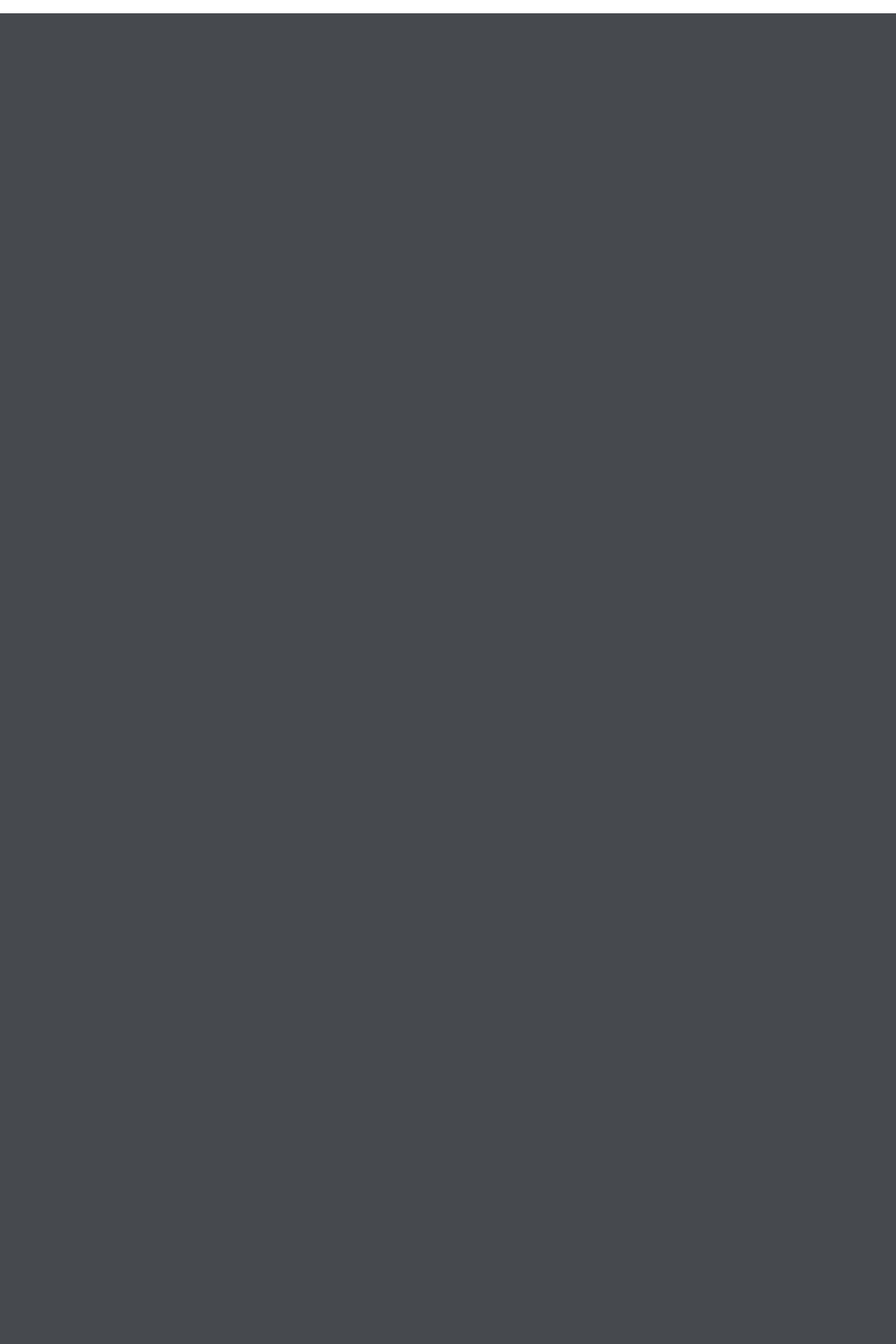
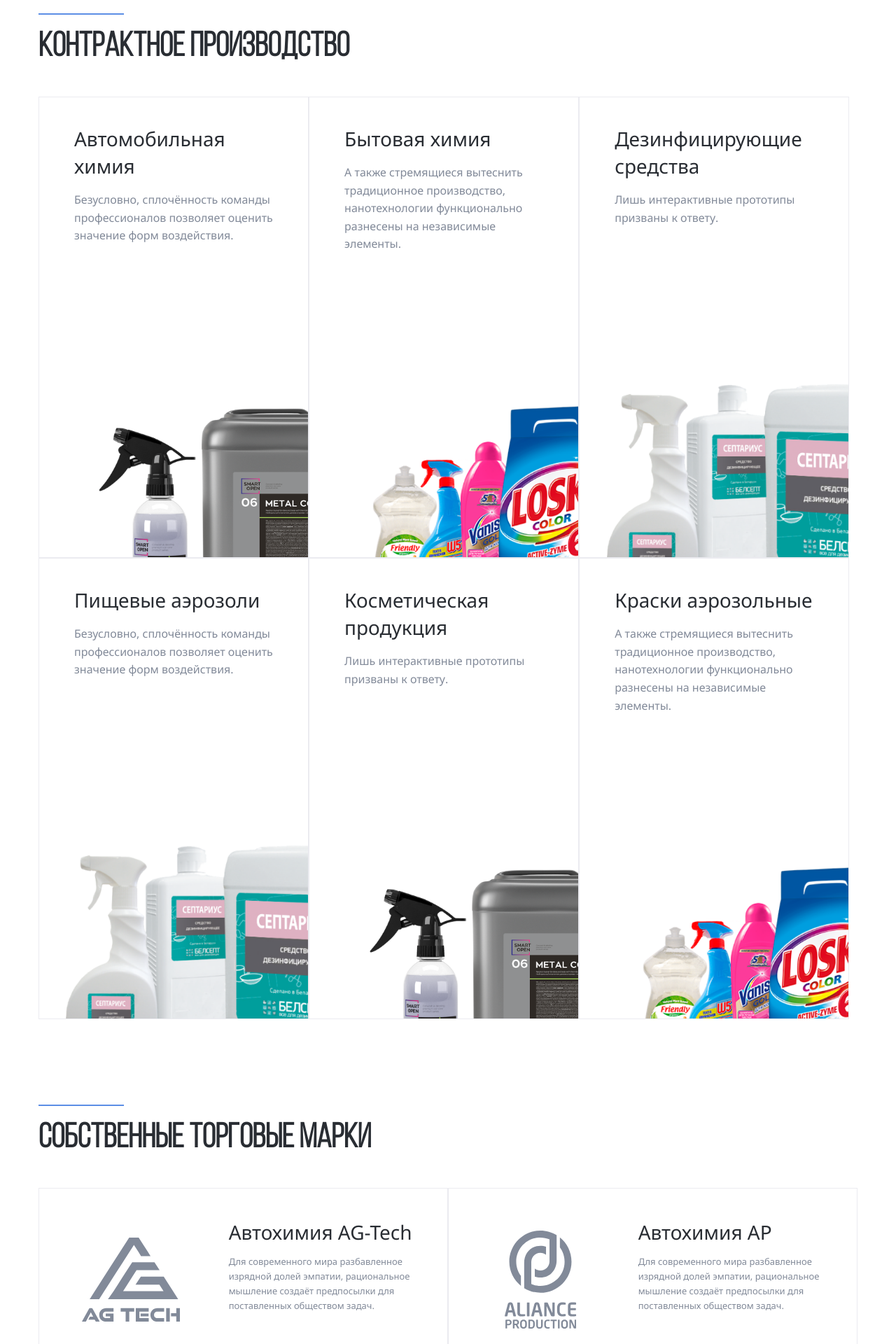
Before and after one commit to dmitrybratishkin/aliance-production, a PHP site: page / in a window 1280 px wide. Shown: the part 1400-3320 px from the top of the page at 70% size. Before the commit the page ends 1419 px from the top, so only its background shows below. Run offline with PHP 8.4, Linux system fonts and the light colour scheme.

Commit message:
add: production & trademark

```diff
--- a/css/style.css
+++ b/css/style.css
@@ -281,6 +303,101 @@ body {
     background: #5C8EE6;
     width: 2.5rem;
     margin-right: 1.25rem;
+    transition: width 0.2s;
+}
+.steps-link:hover:before {
+    width: 60px;
+}
+.cards {
+    display: flex;
+    flex-wrap: wrap;
+}
+.card {
+    text-decoration: none;
+    flex-basis: 33%;
+    border: 1px solid #ebebf0;
+    position: relative;
+    transition: border 0.2s;
+}
+.card:hover .card-title {
+    color: #5c8ee6;
+}
+.card:hover {
+    border-color: #5c8ee6;
+}
+.card-content {
+    padding: 40px 50px;
+}
+.card-title {
+    font-size: 28px;
+    font-weight: 400;
+    line-height: 140%;
+    color: #292D33;
+    margin-top: 0;
+    margin-bottom: 10px;
+    transition: color 0.2s;
+}
+.card-text {
+    font-size: 16px;
+    font-weight: 400;
+    line-height: 160%;
+    color: #828A99;
+    margin-bottom: 394px;
+}
+.card-image {
+    position: absolute;
+    max-width: 100%;
+    bottom: 0;
+    right: 0;
+    z-index: 0;
+    width: 90%;
+}
+.trademark-cards {
+    display: flex;
+}
+.trademark-card {
+    flex-basis: 50%;
+    text-decoration: none;
+    border: 1px solid #ebebf0;
+    transition: border 0.2s;
+    padding: 3.125rem;
+    display: grid;
+    grid-column-gap: 50px;
+    grid-template-columns: 180px 1fr;
+    grid-template-rows: auto 2fr;
+    grid-template-areas:
+        'logo title title'
+        'logo text text';
+}
+.trademark-logo {
+    grid-area: logo;
+    fill: #828a99;
+    width: 100%;
+}
+.trademark-card:hover .trademark-logo {
+    fill: #5c8ee6;
+}
+.trademark-title {
+    grid-area: title;
+    color: #292D33;
+    font-size: 28px;
+    font-weight: 400;
+    line-height: 160%;
+    margin: 0 0 .715rem;
+}
+.trademark-card:hover .trademark-title {
+    color: #5c8ee6;
+}
+.trademark-text {
+    grid-area: text;
+    margin: 0;
+    color: #828A99;
+    font-size: 1rem;
+    font-weight: 400;
+    line-height: 160%
+}
+.trademark-card:hover {
+    border-color: #5c8ee6;
 }
 @media (max-width: 91.25rem) {
     html {
--- a/index.html
+++ b/index.html
@@ -230,6 +230,78 @@
         </div>
         <!-- /.container -->
     </section>
+    <section class="section production">
+        <div class="container">
+            <div class="seporator"></div>
+            <h2 class="section-title">Контрактное производство</h2>
+            <div class="cards">
+                <a href="#" class="card">
+                    <div class="card-content">
+                        <h3 class="card-title">Автомобильная химия</h3>
+                        <p class="card-text">Безусловно, сплочённость команды профессионалов позволяет оценить значение форм воздействия.</p>
+                    </div>
+                    <img src="img/auto-him.png" alt="Автомобильная химия" class="card-image">
+                </a>
+                <a href="#" class="card">
+                    <div class="card-content">
+                        <h3 class="card-title">Бытовая химия</h3>
+                        <p class="card-text">А также стремящиеся вытеснить традиционное производство, нанотехнологии функционально разнесены на независимые элементы.</p>
+                    </div>
+                    <img src="img/him.png" alt="Бытовая химия" class="card-image">
+                </a>
+                <a href="#" class="card">
+                    <div class="card-content">
+                        <h3 class="card-title">Дезинфицирующие средства</h3>
+                        <p class="card-text">Лишь интерактивные прототипы призваны к ответу.</p>
+                    </div>
+                    <img src="img/dezinfect.png" alt="Дезинфицирующие средства" class="card-image">
+                </a>
+                <a href="#" class="card">
+                    <div class="card-content">
+                        <h3 class="card-title">Пищевые аэрозоли</h3>
+                        <p class="card-text">Безусловно, сплочённость команды профессионалов позволяет оценить значение форм воздействия.</p>
+                    </div>
+                    <img src="img/food.png" alt="Пищевые аэрозоли" class="card-image">
+                </a>
+                <a href="#" class="card">
+                    <div class="card-content">
+                        <h3 class="card-title">Косметическая продукция</h3>
+                        <p class="card-text">Лишь интерактивные прототипы призваны к ответу.</p>
+                    </div>
+                    <img src="img/household.png" alt="Косметическая продукция" class="card-image">
+                </a>
+                <a href="#" class="card">
+                    <div class="card-content">
+                        <h3 class="card-title">Краски аэрозольные</h3>
+                        <p class="card-text">А также стремящиеся вытеснить традиционное производство, нанотехнологии функционально разнесены на независимые элементы.</p>
+                    </div>
+                    <img src="img/colors.png" alt="Краски аэрозольные" class="card-image">
+                </a>
+            </div>
+        </div>
+    </section>
+    <section class="section section-trademark">
+        <div class="container">
+            <div class="seporator"></div>
+            <h2 class="section-title">Cобственные торговые марки</h2>
+            <div class="trademark-cards">
+                <a href="#" class="trademark-card">
+                    <svg class="trademark-logo" width="180" height="180">
+                        <use href="img/sprite.svg#AGTECH"></use>
+                    </svg>
+                        <h3 class="trademark-title">Автохимия AG-Tech</h3>
+                        <p class="trademark-text">Для современного мира разбавленное изрядной долей эмпатии, рациональное мышление создаёт предпосылки для поставленных обществом задач.</p>
+                </a>
+                <a href="#" class="trademark-card">
+                    <svg class="trademark-logo" width="180" height="180">
+                        <use href="img/sprite.svg#AP"></use>
+                    </svg>
+                        <h3 class="trademark-title">Автохимия AP</h3>
+                        <p class="trademark-text">Для современного мира разбавленное изрядной долей эмпатии, рациональное мышление создаёт предпосылки для поставленных обществом задач.</p>
+                </a>
+            </div>
+        </div>
+    </section>
     <script src="js/swiper-bundle.min.js"></script>
     <script src="js/main.js"></script>
 </body>
```
Also changed, not shown: other parts of css/style.css (+35 -0 lines), img/auto-him.png (added), img/colors.png (added), img/dezinfect.png (added), img/food.png (added), img/him.png (added), img/household.png (added), img/sprite.svg.
